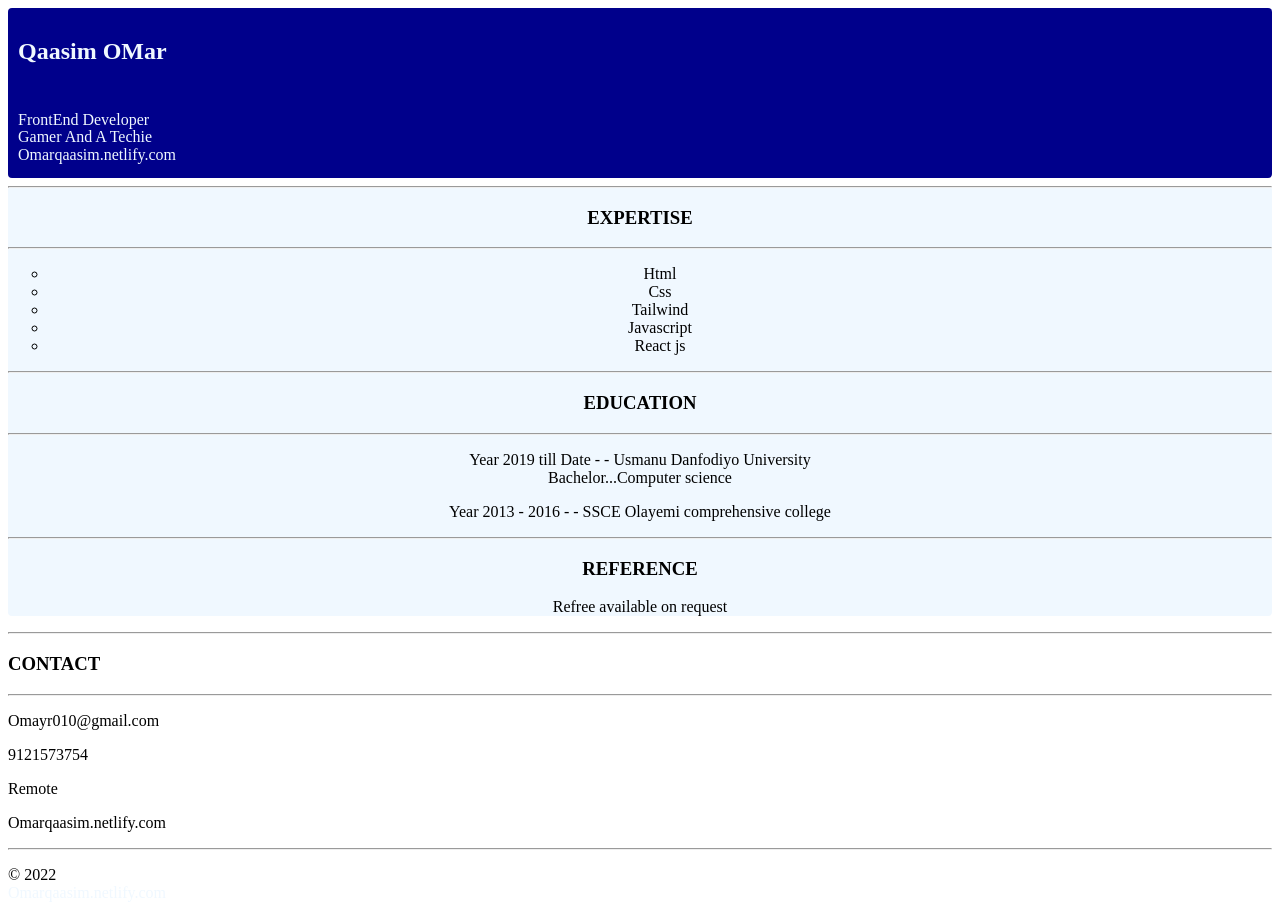
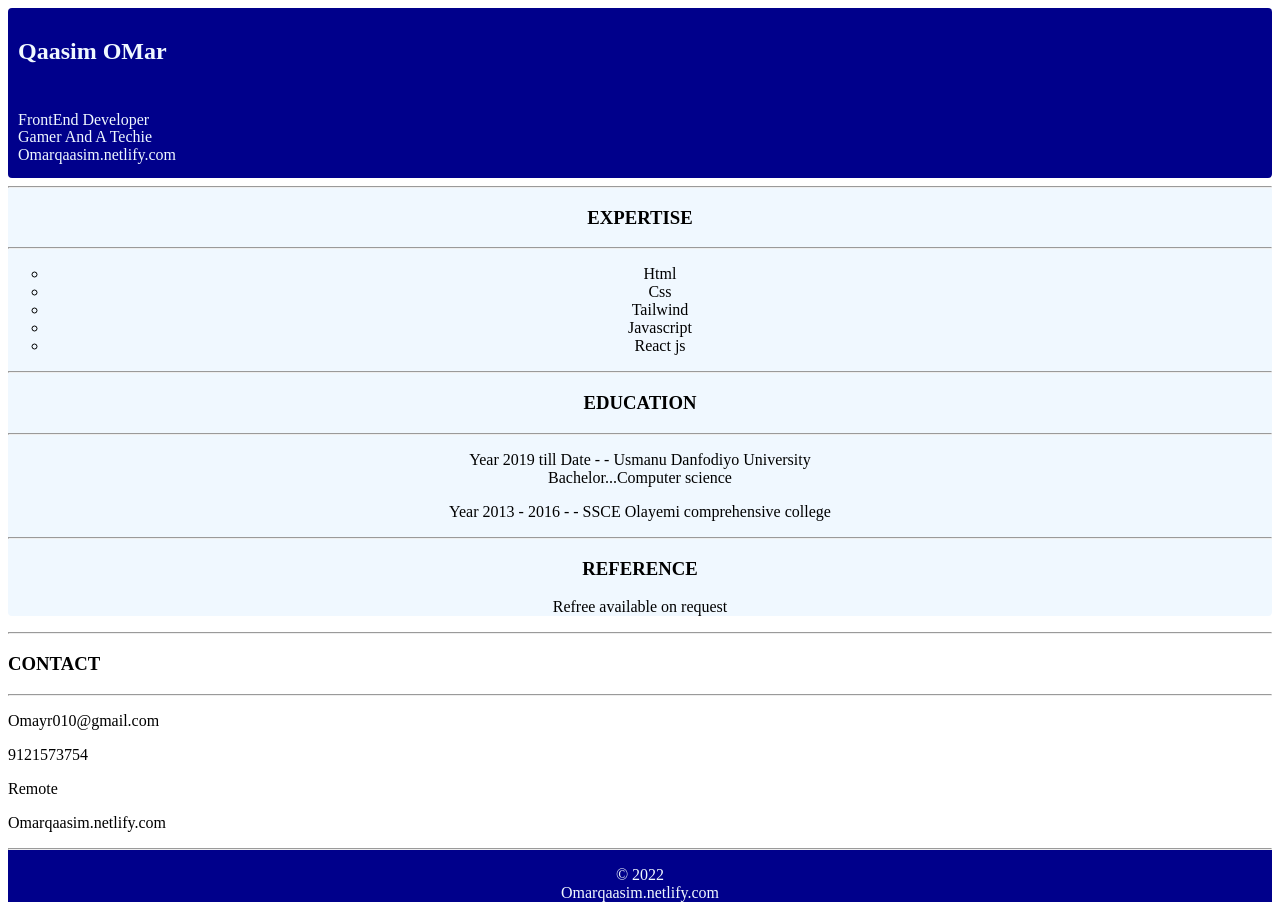
Before and after one commit to Qaasim-Umar/Cv-side-hustle-, a React (Create React App) app: page / in a window 1280 px wide. Built offline with nearby package versions, Linux system fonts and the light colour scheme.

Commit message:
1 file modified

```diff
--- a/src/style.css
+++ b/src/style.css
@@ -1,5 +1,13 @@
+.foot p{
 
+  color: aliceblue;
+}
 
+.foot{
+text-align: center;
+background-color: darkblue;
+
+}
 
 
 .geni p{
```
